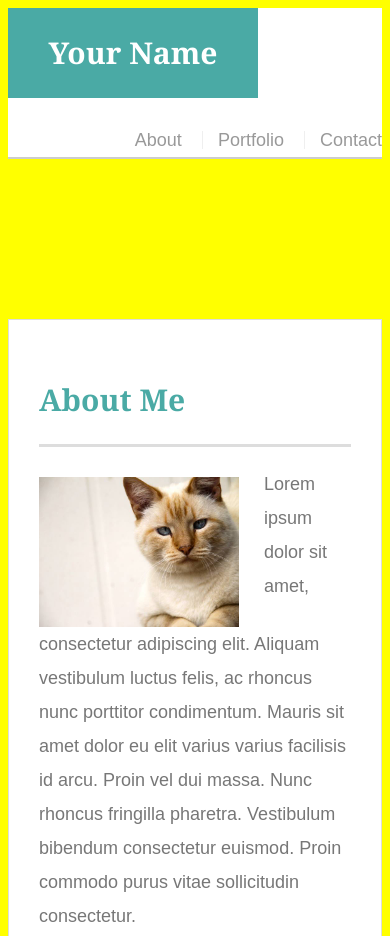
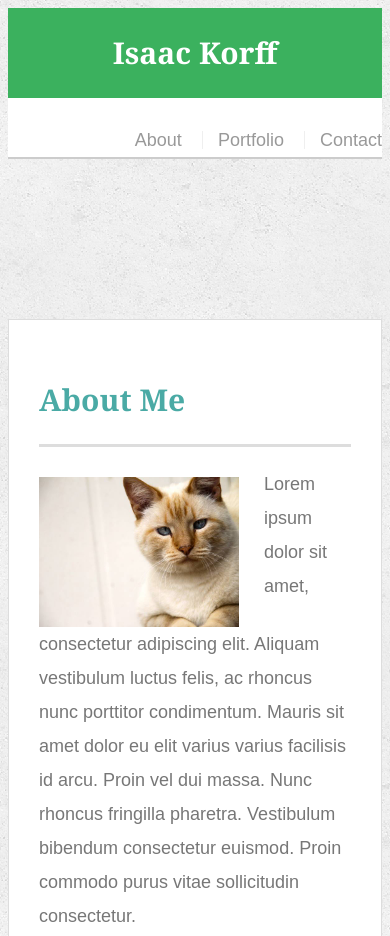
Before and after one commit to EpicPanda21/Responsive-Portfolio, a plain HTML site: page index.html in a window 390 px wide. Shown: the top 936 px of the page. Drawn offline with Linux system fonts and the light colour scheme.

Commit message:
adding res port updated

```diff
--- a/assets/css/style.css
+++ b/assets/css/style.css
@@ -217,23 +217,24 @@ input[type=submit] {
 }
 
 
-
-
-
-
 @media only screen and (max-width: 980px) {
-  body {
-
-      background: #4aaaa5;
-
+  header #logo {
+    width: 100%;
+      background: #584e92;
+  }
 }
 
 @media only screen and (max-width: 768px) {
-  body {
-    background: red;
+  header #logo {
+    width: 100%;
+    background: rgb(177, 88, 88);
+  }
 }
 
 @media only screen and (max-width: 640px) {
-  body {
-    background: yellow;
-}
+  header #logo  {
+    width: 100%;
+    background: rgb(59, 177, 94);
+  }
+
+  }
--- a/index.html
+++ b/index.html
@@ -17,7 +17,7 @@
 <body>
     <header id="masthead">
         <div class="container">
-          <a href="index.html" id="logo">Your Name</a>
+          <a href="index.html" id="logo">Isaac Korff</a>
           <nav>
             <a href="index.html">About</a>
             <a href="portfolio.html">Portfolio</a>
@@ -31,7 +31,7 @@
     <section class="main-section">
       <h1>About Me</h1>
 
-      <img src="assets/images/cat.jpg" class="auth-image" alt="Your Name">
+      <img src="assets/images/cat.jpg" class="auth-image" alt="Isaac Korff">
 
       <p>Lorem ipsum dolor sit amet, consectetur adipiscing elit. Aliquam vestibulum luctus felis, ac rhoncus nunc
         porttitor condimentum. Mauris sit amet dolor eu elit varius varius facilisis id arcu. Proin vel dui massa. Nunc
```
Also changed, not shown: 1 other file.
